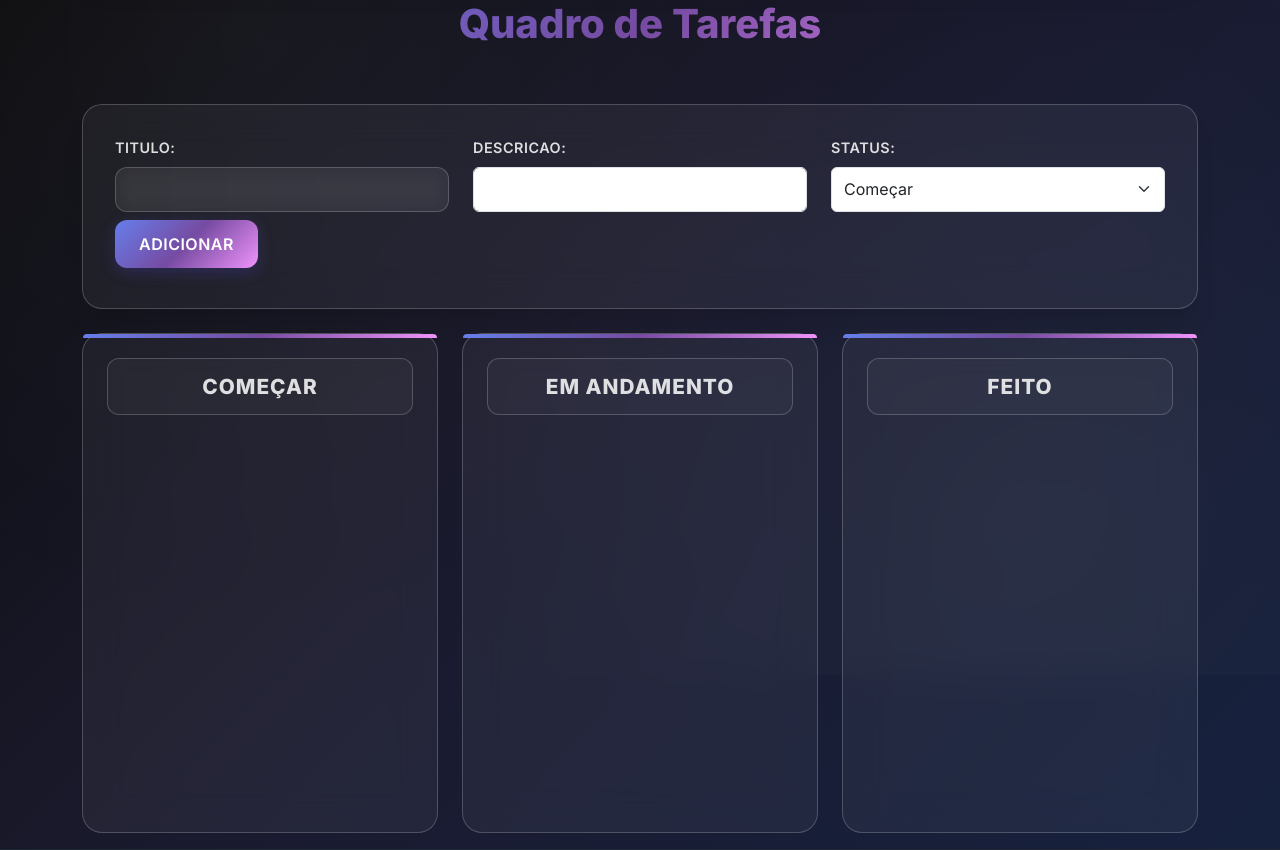
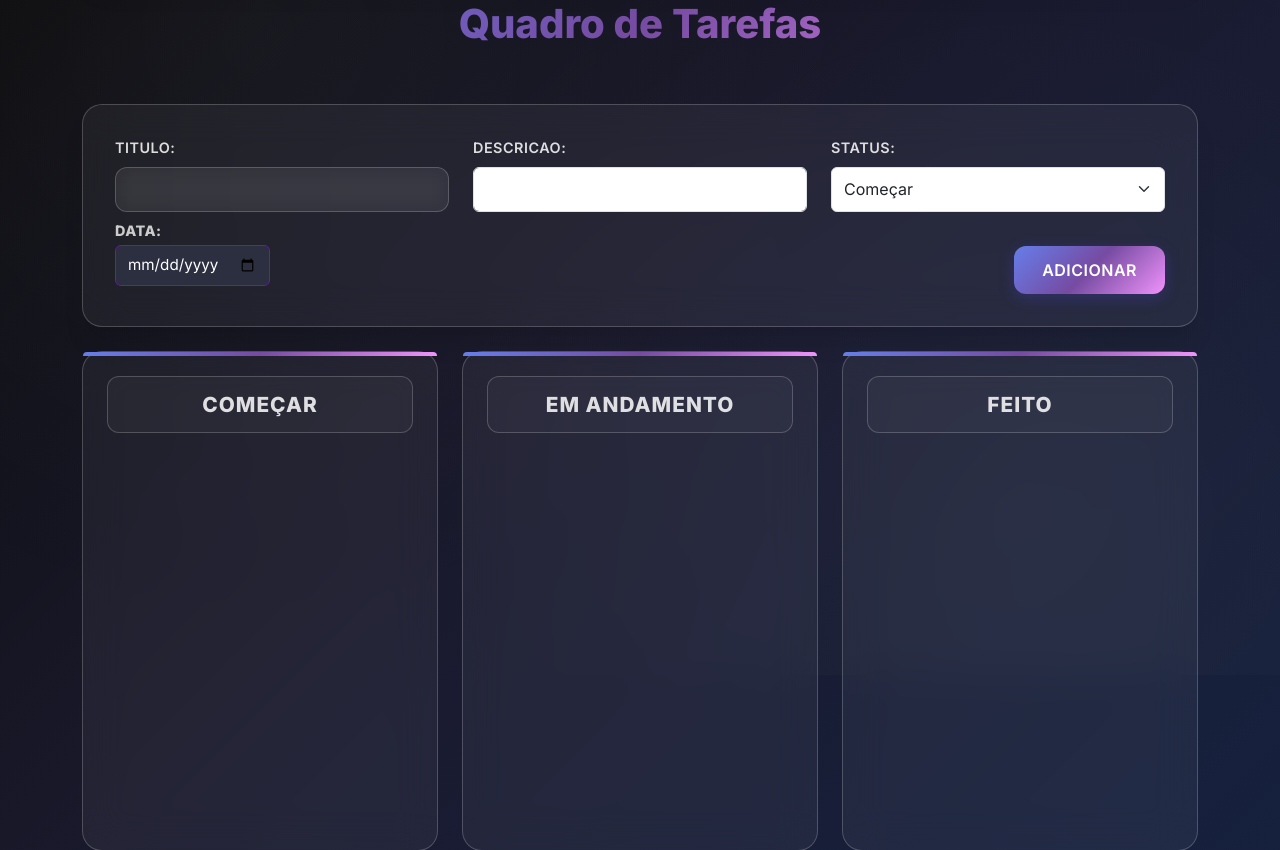
Before and after one commit to BrenoMontenegro/traducao-academica, a Django app: page /tarefas/ in a window 1280 px wide. Shown: the part 125-975 px from the top of the page. Run offline with Django 5.2, Linux system fonts and the light colour scheme; data that the repository does not hold is empty; parts of the project's set-up code (start-up, migrations or seed data) failed here and were passed over.

Commit message:
adição de data no quadro de tarefas

```diff
--- a/backend/meu_app/forms.py
+++ b/backend/meu_app/forms.py
@@ -14,9 +14,10 @@ class UsuarioForm(forms.ModelForm):
 class TarefaForm(forms.ModelForm):
     class Meta:
         model = Tarefa
-        fields = ['titulo', 'descricao', 'status']
+        fields = ['titulo', 'descricao', 'status', 'data']
         widgets = {
             'titulo': forms.TextInput(attrs={'class': 'form-control'}),
             'descricao': forms.Textarea(attrs={'class': 'form-control', 'rows': 3}),
             'status': forms.Select(attrs={'class': 'form-select'}),
+            'data': forms.DateInput(attrs={'type': 'date', 'class': 'form-control'}),
         }
--- a/backend/meu_app/models.py
+++ b/backend/meu_app/models.py
@@ -53,6 +53,7 @@ class Tarefa(models.Model):
     titulo = models.CharField(max_length=100)
     descricao = models.TextField()
     status = models.CharField(max_length=10, choices=STATUS_CHOICES, default='COMECAR')
+    data = models.DateField(null=True, blank=True)
 
     def __str__(self):
         return self.titulo
--- a/backend/meu_app/static/meu_app/estilo-tarefas.css
+++ b/backend/meu_app/static/meu_app/estilo-tarefas.css
@@ -147,6 +147,20 @@ textarea::placeholder {
     box-shadow: 0 6px 20px rgba(79, 70, 229, 0.35);
 }
 
+.col-md-2.mb-2 > .btn-adicionar {
+    position: absolute;
+    bottom: 2rem;
+    right: 2rem;
+    margin-top: 0;
+    width: auto;
+    padding: 0.75rem 1.75rem;
+}
+
+
+form {
+    position: relative;
+}
+
 .coluna-kanban {
     background: var(--glass-bg);
     backdrop-filter: blur(20px);
@@ -254,6 +268,30 @@ textarea {
     height: 45px;
 }
 
+input[type="date"] {
+    background-color: #2c2f3f;
+    color: white;
+    border: 1px solid #6a1bb1;
+    border-radius: 6px;
+    padding: 8px 12px;
+    font-size: 0.95rem;
+    width: 100%;
+    transition: border 0.3s ease;
+}
+
+input[type="date"]:hover,
+input[type="date"]:focus {
+    border-color: #9341aa;
+    outline: none;
+}
+
+label[for="id_data"] {
+    color: #ccc;
+    font-weight: bold;
+    margin-bottom: 4px;
+    display: block;
+}
+
 @media (max-width: 768px) {
     h2 {
         font-size: 2rem;
--- a/backend/meu_app/templates/meu_app/tarefas.html
+++ b/backend/meu_app/templates/meu_app/tarefas.html
@@ -27,6 +27,7 @@
         <div class="col-md-4 mb-2">{{ form.titulo.label_tag }}{{ form.titulo }}</div>
         <div class="col-md-4 mb-2">{{ form.descricao.label_tag }}{{ form.descricao }}</div>
         <div class="col-md-4 mb-2">{{ form.status.label_tag }}{{ form.status }}</div>
+        <div class="col-md-2 mb-2">{{ form.data.label_tag }}{{ form.data }}</div>
         <div class="col-md-2 mb-2">
             <button type="submit" class="btn-adicionar" style="color:white;">Adicionar</button>
         </div>
@@ -42,6 +43,7 @@
                         <button type="button" class="btn-close btn-close-white btn-delete" aria-label="Excluir" data-id="{{ tarefa.id }}"></button>
                         <strong>{{ tarefa.titulo }}</strong><br>
                         {{ tarefa.descricao }}
+                        <small>{{ tarefa.data|date:"d/m/Y" }}</small>
                     </div>
                 {% endfor %}
             </div>
@@ -55,6 +57,7 @@
                         <button type="button" class="btn-close btn-close-white btn-delete" aria-label="Excluir" data-id="{{ tarefa.id }}"></button>
                         <strong>{{ tarefa.titulo }}</strong><br>
                         {{ tarefa.descricao }}
+                        <small>{{ tarefa.data|date:"d/m/Y" }}</small>
                     </div>
                 {% endfor %}
             </div>
@@ -68,6 +71,7 @@
                         <button type="button" class="btn-close btn-close-white btn-delete" aria-label="Excluir" data-id="{{ tarefa.id }}"></button>
                         <strong>{{ tarefa.titulo }}</strong><br>
                         {{ tarefa.descricao }}
+                        <small>{{ tarefa.data|date:"d/m/Y" }}</small>
                     </div>
                 {% endfor %}
             </div>
```
Also changed, not shown: backend/meu_app/migrations/0007_delete_tarefaform_tarefa_data.py (added).
